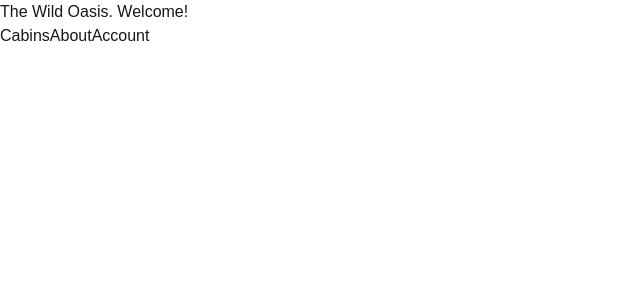
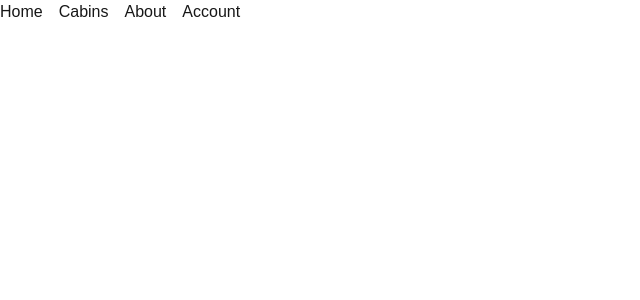
Before and after one commit to duyen0629/nextjs-draft, a Next.js app: page / in a window 1280 px wide. Shown: the top 300 px of the page, without its empty margins (0-640 px from the left). Built offline with nearby package versions, Linux system fonts and the light colour scheme.

Commit message:
Add Navigation component

```diff
--- a/app/about/page.tsx
+++ b/app/about/page.tsx
@@ -1,3 +1,9 @@
+import Navigation from "../components/Navigation";
 export default function About() {
-  return <div>About</div>;
+  return (
+    <div>
+      <Navigation />
+      <h1>About</h1>
+    </div>
+  );
 }
--- a/app/account/page.tsx
+++ b/app/account/page.tsx
@@ -1,3 +1,9 @@
+import Navigation from "../components/Navigation";
 export default function Account() {
-  return <div>Account</div>;
+  return (
+    <div>
+      <Navigation />
+      <h1>Account</h1>
+    </div>
+  );
 }
--- a/app/cabins/page.tsx
+++ b/app/cabins/page.tsx
@@ -1,3 +1,9 @@
+import Navigation from "../components/Navigation";
 export default function Cabins() {
-  return <div>Cabins</div>;
+  return (
+    <div>
+      <Navigation />
+      <h1>Cabins</h1>
+    </div>
+  );
 }
--- /dev/null
+++ b/app/components/Navigation.jsx
@@ -0,0 +1,21 @@
+import Link from "next/link";
+export default function Navigation() {
+  return (
+    <nav>
+      <ul className="flex gap-4">
+        <li>
+          <Link href="/">Home</Link>
+        </li>
+        <li>
+          <Link href="/cabins">Cabins</Link>
+        </li>
+        <li>
+          <Link href="/about">About</Link>
+        </li>
+        <li>
+          <Link href="/account">Account</Link>
+        </li>
+      </ul>
+    </nav>
+  );
+}
--- a/app/page.tsx
+++ b/app/page.tsx
@@ -1,12 +1,9 @@
-import Link from "next/link";
+import Navigation from "./components/Navigation";
 
 export default function Home() {
   return (
     <div>
-      <h1>The Wild Oasis. Welcome!</h1>
-      <Link href="/cabins">Cabins</Link>
-      <Link href="/about">About</Link>
-      <Link href="/account">Account</Link>
+      <Navigation />
     </div>
   );
 }
```
